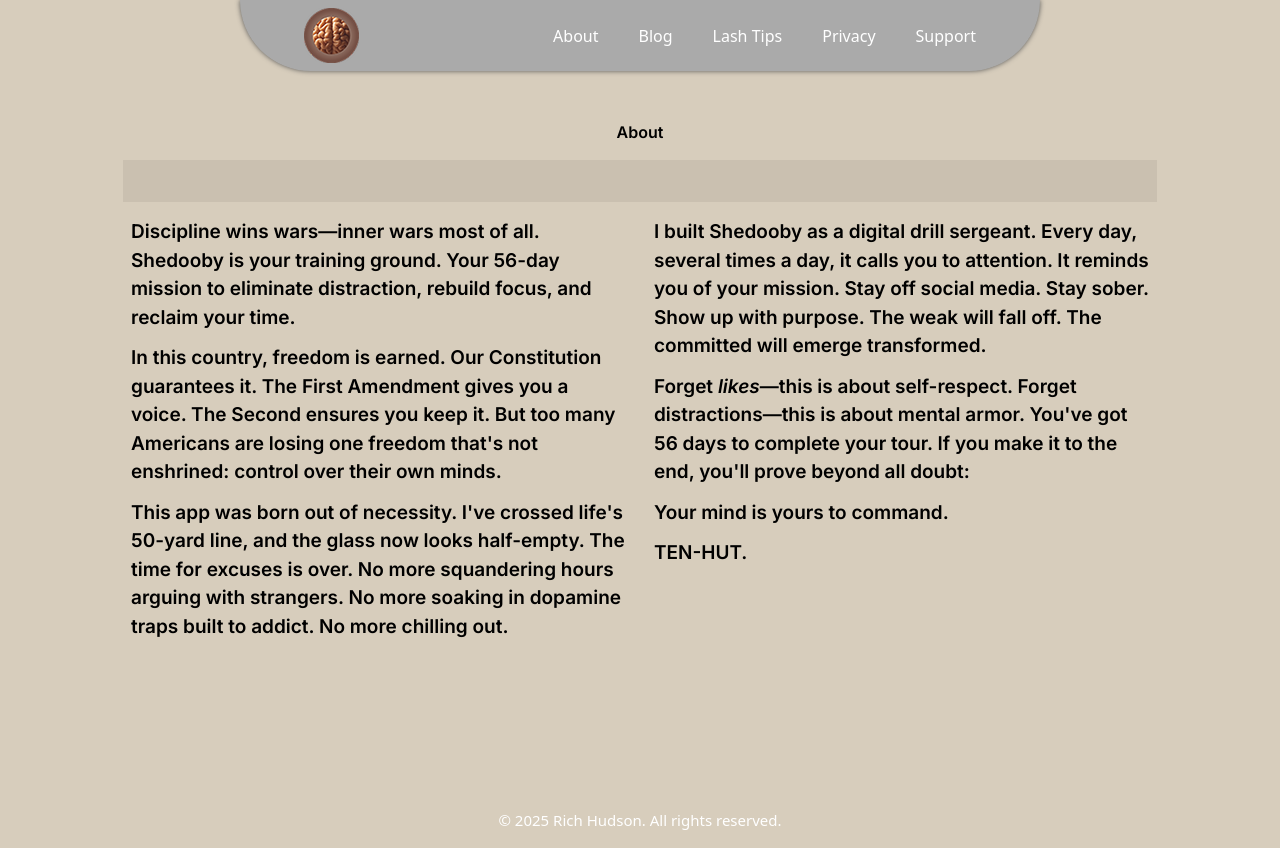
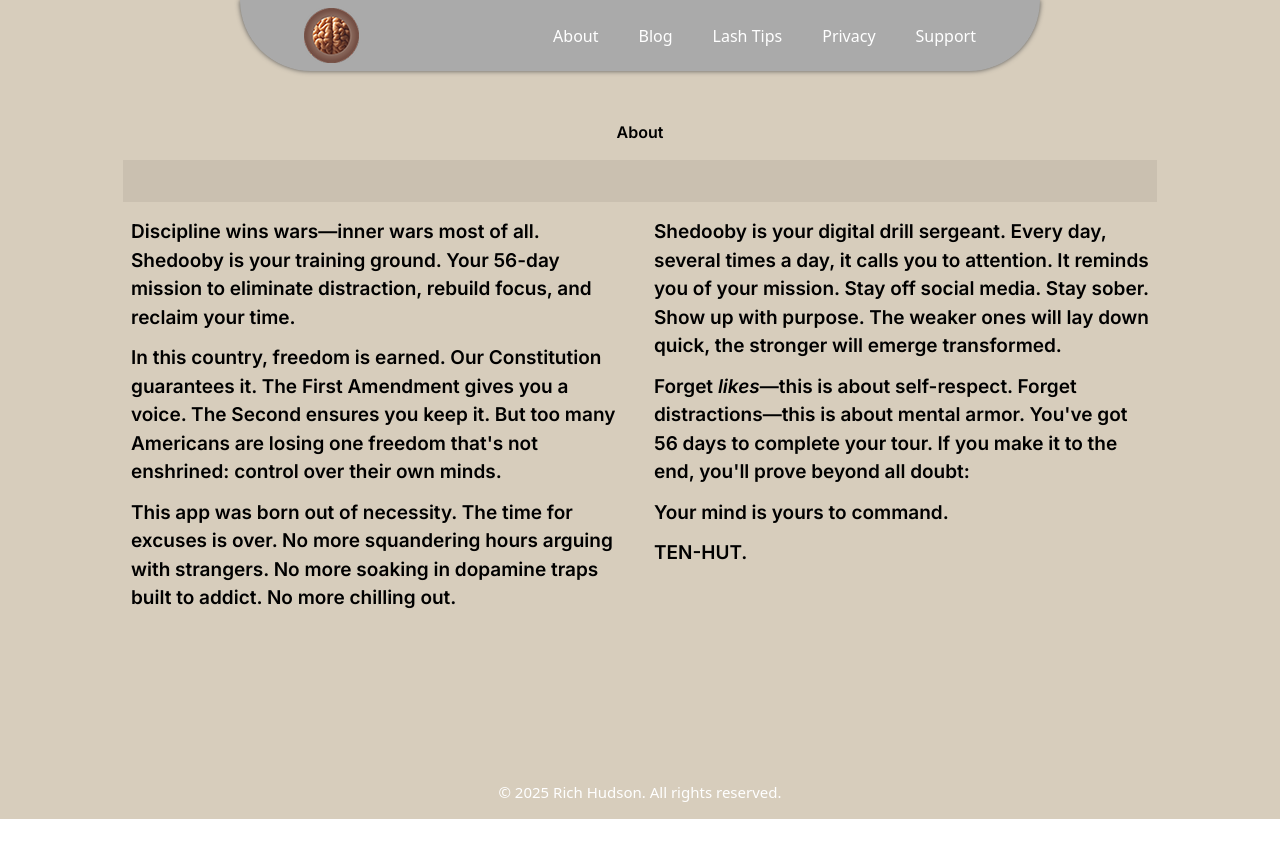
Before and after one commit to DonutsInTheSnow/shedooby.com, a Next.js app: page /about in a window 1280 px wide. After the commit the page ends 819 px from the top, so only its background shows below. Built offline with nearby package versions, Linux system fonts and the light colour scheme; no server answers.

Commit message:
update next v and About page content tweak

```diff
--- a/package.json
+++ b/package.json
@@ -14,7 +14,7 @@
     "autoprefixer": "^10.4.21",
     "dompurify": "^3.2.6",
     "marked": "^16.0.0",
-    "next": "15.3.5",
+    "next": "^16.0.7",
     "react": "^19.0.0",
     "react-dom": "^19.0.0",
     "stripe": "^18.3.0"
--- a/src/app/about/page.tsx
+++ b/src/app/about/page.tsx
@@ -10,10 +10,10 @@
             <div className="col-start-1 col-end-3 lg:col-end-2">
                 <p className="pb-3">Discipline wins wars—inner wars most of all. Shedooby is your training ground. Your 56-day mission to eliminate distraction, rebuild focus, and reclaim your time.</p>
                 <p className="pb-3">In this country, freedom is earned. Our Constitution guarantees it. The First Amendment gives you a voice. The Second ensures you keep it. But too many Americans are losing one freedom that&apos;s not enshrined: control over their own minds.</p>
-                <p>This app was born out of necessity. I&apos;ve crossed life&apos;s 50-yard line, and the glass now looks half-empty. The time for excuses is over. No more squandering hours arguing with strangers. No more soaking in dopamine traps built to addict. No more chilling out.</p>
+                <p>This app was born out of necessity. The time for excuses is over. No more squandering hours arguing with strangers. No more soaking in dopamine traps built to addict. No more chilling out.</p>
             </div>
             <div className="col-start-1 col-end-3 lg:col-start-2">
-                <p className="pb-3">I built Shedooby as a digital drill sergeant. Every day, several times a day, it calls you to attention. It reminds you of your mission. Stay off social media. Stay sober. Show up with purpose. The weak will fall off. The committed will emerge transformed.</p>
+                <p className="pb-3">Shedooby is your digital drill sergeant. Every day, several times a day, it calls you to attention. It reminds you of your mission. Stay off social media. Stay sober. Show up with purpose. The weaker ones will lay down quick, the stronger will emerge transformed.</p>
                 <p className="pb-3">Forget <em>likes</em>—this is about self-respect. Forget distractions—this is about mental armor. You&apos;ve got 56 days to complete your tour. If you make it to the end, you&apos;ll prove beyond all doubt:</p>
                 <p className="pb-3">Your mind is yours to command.</p>
                 <p>TEN-HUT.</p>
```
Also changed, not shown: tsconfig.json (+5 -3 lines), 1 other file (tests, documents, lock files or other folders).
